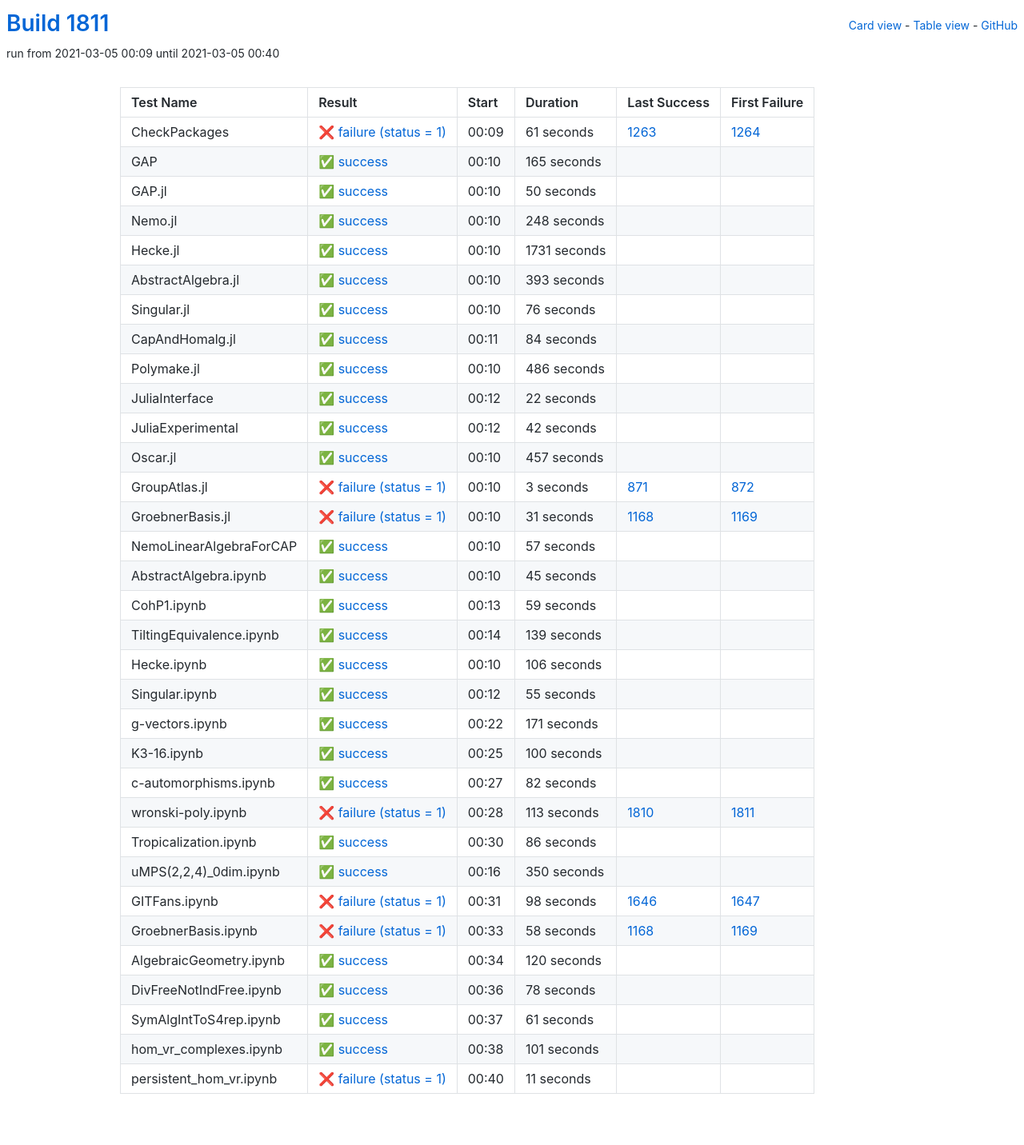
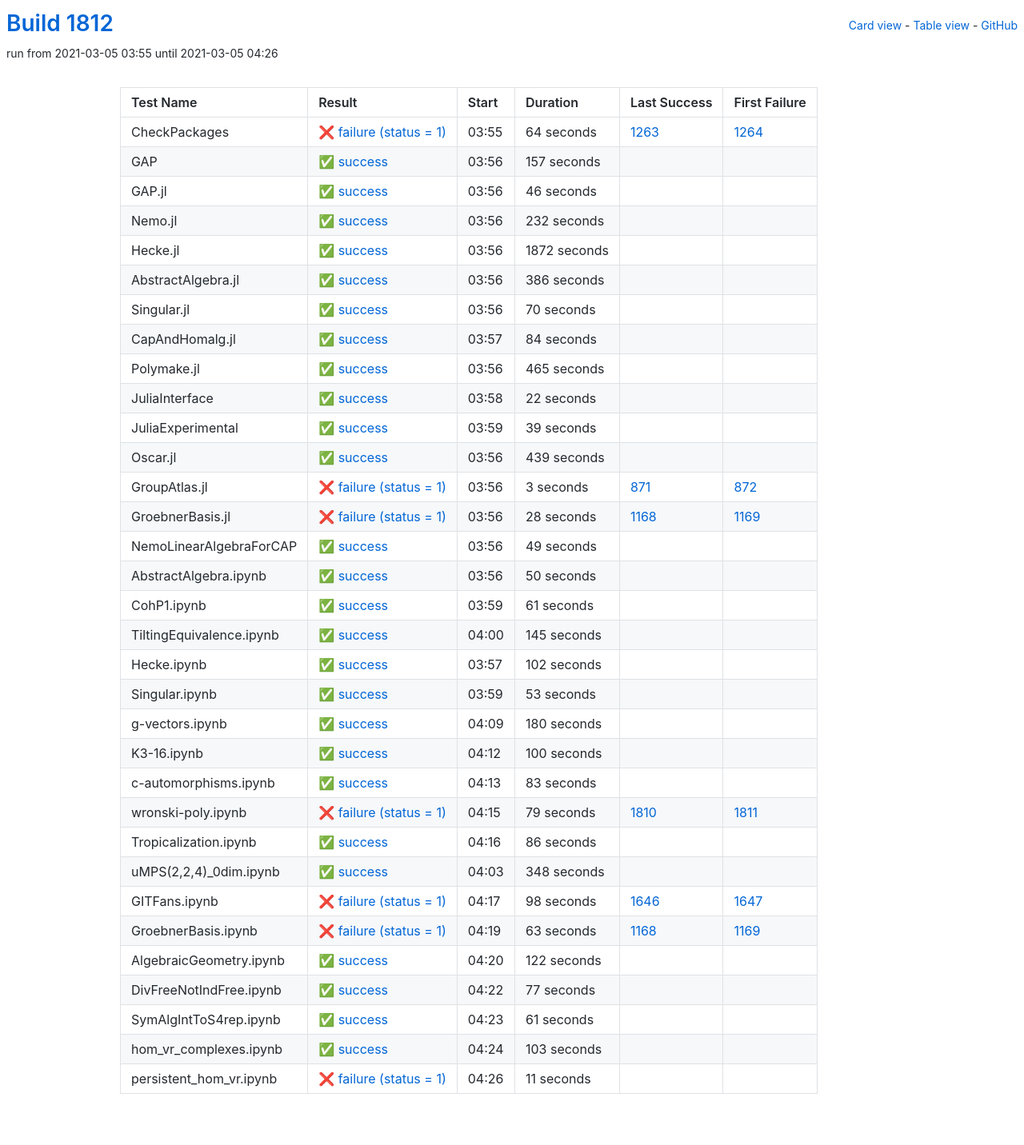
Before and after one commit to oscar-system/oscar-ci-status-stable, a Jekyll site: the page built from table.html, in a window 1280 px wide. Shown: the whole page at 80% size. Built offline with Jekyll 4.4.1, drawn with Linux system fonts in a browser that asks for light colours.

Commit message:
Build #1812

```diff
--- a/_data/ci.yml
+++ b/_data/ci.yml
@@ -1,6 +1,6 @@
 ---
-build: 1811
-build_url: https://oscarci.mathematik.uni-kl.de/job/oscar-stable/1811/
+build: 1812
+build_url: https://oscarci.mathematik.uni-kl.de/job/oscar-stable/1812/
 job: oscar-stable
 organization: oscar-system
 repo: oscar-ci-status-stable
@@ -8,92 +8,92 @@ repourl: https://github.com/oscar-system/oscar-ci-status-stable
 tests:
 - name: CheckPackages
   id: checkpackages
-  log: https://oscarci.mathematik.uni-kl.de/job/oscar-stable/1811/artifact/logs/build-1811/CheckPackages.log
-  start: 2021-03-05 00:09
+  log: https://oscarci.mathematik.uni-kl.de/job/oscar-stable/1812/artifact/logs/build-1812/CheckPackages.log
+  start: 2021-03-05 03:55
   success: false
   exitcode: 1
   status: failure
-  duration: 61
+  duration: 64
   last_success: 1263
   last_success_url: https://oscarci.mathematik.uni-kl.de/job/oscar-stable/1263/
   first_failure: 1264
   first_failure_url: https://oscarci.mathematik.uni-kl.de/job/oscar-stable/1264/
 - name: GAP
   id: gap
-  log: https://oscarci.mathematik.uni-kl.de/job/oscar-stable/1811/artifact/logs/build-1811/GAP.log
-  start: 2021-03-05 00:10
+  log: https://oscarci.mathematik.uni-kl.de/job/oscar-stable/1812/artifact/logs/build-1812/GAP.log
+  start: 2021-03-05 03:56
   success: true
   exitcode: 0
   status: success
-  duration: 165
+  duration: 157
   last_success: false
   last_success_url:
   first_failure: false
   first_failure_url:
 - name: GAP.jl
   id: gap-jl
-  log: https://oscarci.mathematik.uni-kl.de/job/oscar-stable/1811/artifact/logs/build-1811/GAP.jl.log
-  start: 2021-03-05 00:10
+  log: https://oscarci.mathematik.uni-kl.de/job/oscar-stable/1812/artifact/logs/build-1812/GAP.jl.log
+  start: 2021-03-05 03:56
   success: true
   exitcode: 0
   status: success
-  duration: 50
+  duration: 46
   last_success: false
   last_success_url:
   first_failure: false
   first_failure_url:
 - name: Nemo.jl
   id: nemo-jl
-  log: https://oscarci.mathematik.uni-kl.de/job/oscar-stable/1811/artifact/logs/build-1811/Nemo.jl.log
-  start: 2021-03-05 00:10
+  log: https://oscarci.mathematik.uni-kl.de/job/oscar-stable/1812/artifact/logs/build-1812/Nemo.jl.log
+  start: 2021-03-05 03:56
   success: true
   exitcode: 0
   status: success
-  duration: 248
+  duration: 232
   last_success: false
   last_success_url:
   first_failure: false
   first_failure_url:
 - name: Hecke.jl
   id: hecke-jl
-  log: https://oscarci.mathematik.uni-kl.de/job/oscar-stable/1811/artifact/logs/build-1811/Hecke.jl.log
-  start: 2021-03-05 00:10
+  log: https://oscarci.mathematik.uni-kl.de/job/oscar-stable/1812/artifact/logs/build-1812/Hecke.jl.log
+  start: 2021-03-05 03:56
   success: true
   exitcode: 0
   status: success
-  duration: 1731
+  duration: 1872
   last_success: false
   last_success_url:
   first_failure: false
   first_failure_url:
 - name: AbstractAlgebra.jl
   id: abstractalgebra-jl
-  log: https://oscarci.mathematik.uni-kl.de/job/oscar-stable/1811/artifact/logs/build-1811/AbstractAlgebra.jl.log
-  start: 2021-03-05 00:10
+  log: https://oscarci.mathematik.uni-kl.de/job/oscar-stable/1812/artifact/logs/build-1812/AbstractAlgebra.jl.log
+  start: 2021-03-05 03:56
   success: true
   exitcode: 0
   status: success
-  duration: 393
+  duration: 386
   last_success: false
   last_success_url:
   first_failure: false
   first_failure_url:
 - name: Singular.jl
   id: singular-jl
-  log: https://oscarci.mathematik.uni-kl.de/job/oscar-stable/1811/artifact/logs/build-1811/Singular.jl.log
-  start: 2021-03-05 00:10
+  log: https://oscarci.mathematik.uni-kl.de/job/oscar-stable/1812/artifact/logs/build-1812/Singular.jl.log
+  start: 2021-03-05 03:56
   success: true
   exitcode: 0
   status: success
-  duration: 76
+  duration: 70
   last_success: false
   last_success_url:
   first_failure: false
   first_failure_url:
 - name: CapAndHomalg.jl
   id: capandhomalg-jl
-  log: https://oscarci.mathematik.uni-kl.de/job/oscar-stable/1811/artifact/logs/build-1811/CapAndHomalg.jl.log
-  start: 2021-03-05 00:11
+  log: https://oscarci.mathematik.uni-kl.de/job/oscar-stable/1812/artifact/logs/build-1812/CapAndHomalg.jl.log
+  start: 2021-03-05 03:57
   success: true
   exitcode: 0
   status: success
@@ -104,20 +104,20 @@ tests:
   first_failure_url:
 - name: Polymake.jl
   id: polymake-jl
-  log: https://oscarci.mathematik.uni-kl.de/job/oscar-stable/1811/artifact/logs/build-1811/Polymake.jl.log
-  start: 2021-03-05 00:10
+  log: https://oscarci.mathematik.uni-kl.de/job/oscar-stable/1812/artifact/logs/build-1812/Polymake.jl.log
+  start: 2021-03-05 03:56
   success: true
   exitcode: 0
   status: success
-  duration: 486
+  duration: 465
   last_success: false
   last_success_url:
   first_failure: false
   first_failure_url:
 - name: JuliaInterface
   id: juliainterface
-  log: https://oscarci.mathematik.uni-kl.de/job/oscar-stable/1811/artifact/logs/build-1811/JuliaInterface.log
-  start: 2021-03-05 00:12
+  log: https://oscarci.mathematik.uni-kl.de/job/oscar-stable/1812/artifact/logs/build-1812/JuliaInterface.log
+  start: 2021-03-05 03:58
   success: true
   exitcode: 0
   status: success
@@ -128,32 +128,32 @@ tests:
   first_failure_url:
 - name: JuliaExperimental
   id: juliaexperimental
-  log: https://oscarci.mathematik.uni-kl.de/job/oscar-stable/1811/artifact/logs/build-1811/JuliaExperimental.log
-  start: 2021-03-05 00:12
+  log: https://oscarci.mathematik.uni-kl.de/job/oscar-stable/1812/artifact/logs/build-1812/JuliaExperimental.log
+  start: 2021-03-05 03:59
   success: true
   exitcode: 0
   status: success
-  duration: 42
+  duration: 39
   last_success: false
   last_success_url:
   first_failure: false
   first_failure_url:
 - name: Oscar.jl
   id: oscar-jl
-  log: https://oscarci.mathematik.uni-kl.de/job/oscar-stable/1811/artifact/logs/build-1811/Oscar.jl.log
-  start: 2021-03-05 00:10
+  log: https://oscarci.mathematik.uni-kl.de/job/oscar-stable/1812/artifact/logs/build-1812/Oscar.jl.log
+  start: 2021-03-05 03:56
   success: true
   exitcode: 0
   status: success
-  duration: 457
+  duration: 439
   last_success: false
   last_success_url:
   first_failure: false
   first_failure_url:
 - name: GroupAtlas.jl
   id: groupatlas-jl
-  log: https://oscarci.mathematik.uni-kl.de/job/oscar-stable/1811/artifact/logs/build-1811/GroupAtlas.jl.log
-  start: 2021-03-05 00:10
+  log: https://oscarci.mathematik.uni-kl.de/job/oscar-stable/1812/artifact/logs/build-1812/GroupAtlas.jl.log
+  start: 2021-03-05 03:56
   success: false
   exitcode: 1
   status: failure
@@ -164,104 +164,104 @@ tests:
   first_failure_url: https://oscarci.mathematik.uni-kl.de/job/oscar-stable/872/
 - name: GroebnerBasis.jl
   id: groebnerbasis-jl
-  log: https://oscarci.mathematik.uni-kl.de/job/oscar-stable/1811/artifact/logs/build-1811/GroebnerBasis.jl.log
-  start: 2021-03-05 00:10
+  log: https://oscarci.mathematik.uni-kl.de/job/oscar-stable/1812/artifact/logs/build-1812/GroebnerBasis.jl.log
+  start: 2021-03-05 03:56
   success: false
   exitcode: 1
   status: failure
-  duration: 31
+  duration: 28
   last_success: 1168
   last_success_url: https://oscarci.mathematik.uni-kl.de/job/oscar-stable/1168/
   first_failure: 1169
   first_failure_url: https://oscarci.mathematik.uni-kl.de/job/oscar-stable/1169/
 - name: NemoLinearAlgebraForCAP
   id: nemolinearalgebraforcap
-  log: https://oscarci.mathematik.uni-kl.de/job/oscar-stable/1811/artifact/logs/build-1811/NemoLinearAlgebraForCAP.log
-  start: 2021-03-05 00:10
+  log: https://oscarci.mathematik.uni-kl.de/job/oscar-stable/1812/artifact/logs/build-1812/NemoLinearAlgebraForCAP.log
+  start: 2021-03-05 03:56
   success: true
   exitcode: 0
   status: success
-  duration: 57
+  duration: 49
   last_success: false
   last_success_url:
   first_failure: false
   first_failure_url:
 - name: AbstractAlgebra.ipynb
   id: abstractalgebra-ipynb
-  log: https://oscarci.mathematik.uni-kl.de/job/oscar-stable/1811/artifact/logs/build-1811/AbstractAlgebra.ipynb.log
-  start: 2021-03-05 00:10
+  log: https://oscarci.mathematik.uni-kl.de/job/oscar-stable/1812/artifact/logs/build-1812/AbstractAlgebra.ipynb.log
+  start: 2021-03-05 03:56
   success: true
   exitcode: 0
   status: success
-  duration: 45
+  duration: 50
   last_success: false
   last_success_url:
   first_failure: false
   first_failure_url:
 - name: CohP1.ipynb
   id: cohp1-ipynb
-  log: https://oscarci.mathematik.uni-kl.de/job/oscar-stable/1811/artifact/logs/build-1811/CohP1.ipynb.log
-  start: 2021-03-05 00:13
+  log: https://oscarci.mathematik.uni-kl.de/job/oscar-stable/1812/artifact/logs/build-1812/CohP1.ipynb.log
+  start: 2021-03-05 03:59
   success: true
   exitcode: 0
   status: success
-  duration: 59
+  duration: 61
   last_success: false
   last_success_url:
   first_failure: false
   first_failure_url:
 - name: TiltingEquivalence.ipynb
   id: tiltingequivalence-ipynb
-  log: https://oscarci.mathematik.uni-kl.de/job/oscar-stable/1811/artifact/logs/build-1811/TiltingEquivalence.ipynb.log
-  start: 2021-03-05 00:14
+  log: https://oscarci.mathematik.uni-kl.de/job/oscar-stable/1812/artifact/logs/build-1812/TiltingEquivalence.ipynb.log
+  start: 2021-03-05 04:00
   success: true
   exitcode: 0
   status: success
-  duration: 139
+  duration: 145
   last_success: false
   last_success_url:
   first_failure: false
   first_failure_url:
 - name: Hecke.ipynb
   id: hecke-ipynb
-  log: https://oscarci.mathematik.uni-kl.de/job/oscar-stable/1811/artifact/logs/build-1811/Hecke.ipynb.log
-  start: 2021-03-05 00:10
+  log: https://oscarci.mathematik.uni-kl.de/job/oscar-stable/1812/artifact/logs/build-1812/Hecke.ipynb.log
+  start: 2021-03-05 03:57
   success: true
   exitcode: 0
   status: success
-  duration: 106
+  duration: 102
   last_success: false
   last_success_url:
   first_failure: false
   first_failure_url:
 - name: Singular.ipynb
   id: singular-ipynb
-  log: https://oscarci.mathematik.uni-kl.de/job/oscar-stable/1811/artifact/logs/build-1811/Singular.ipynb.log
-  start: 2021-03-05 00:12
+  log: https://oscarci.mathematik.uni-kl.de/job/oscar-stable/1812/artifact/logs/build-1812/Singular.ipynb.log
+  start: 2021-03-05 03:59
   success: true
   exitcode: 0
   status: success
-  duration: 55
+  duration: 53
   last_success: false
   last_success_url:
   first_failure: false
   first_failure_url:
 - name: g-vectors.ipynb
   id: g-vectors-ipynb
-  log: https://oscarci.mathematik.uni-kl.de/job/oscar-stable/1811/artifact/logs/build-1811/g-vectors.ipynb.log
-  start: 2021-03-05 00:22
+  log: https://oscarci.mathematik.uni-kl.de/job/oscar-stable/1812/artifact/logs/build-1812/g-vectors.ipynb.log
+  start: 2021-03-05 04:09
   success: true
   exitcode: 0
   status: success
-  duration: 171
+  duration: 180
   last_success: false
   last_success_url:
   first_failure: false
   first_failure_url:
 - name: K3-16.ipynb
   id: k3-16-ipynb
-  log: https://oscarci.mathematik.uni-kl.de/job/oscar-stable/1811/artifact/logs/build-1811/K3-16.ipynb.log
-  start: 2021-03-05 00:25
+  log: https://oscarci.mathematik.uni-kl.de/job/oscar-stable/1812/artifact/logs/build-1812/K3-16.ipynb.log
+  start: 2021-03-05 04:12
   success: true
   exitcode: 0
   status: success
@@ -272,32 +272,32 @@ tests:
   first_failure_url:
 - name: c-automorphisms.ipynb
   id: c-automorphisms-ipynb
-  log: https://oscarci.mathematik.uni-kl.de/job/oscar-stable/1811/artifact/logs/build-1811/c-automorphisms.ipynb.log
-  start: 2021-03-05 00:27
+  log: https://oscarci.mathematik.uni-kl.de/job/oscar-stable/1812/artifact/logs/build-1812/c-automorphisms.ipynb.log
+  start: 2021-03-05 04:13
   success: true
   exitcode: 0
   status: success
-  duration: 82
+  duration: 83
   last_success: false
   last_success_url:
   first_failure: false
   first_failure_url:
 - name: wronski-poly.ipynb
   id: wronski-poly-ipynb
-  log: https://oscarci.mathematik.uni-kl.de/job/oscar-stable/1811/artifact/logs/build-1811/wronski-poly.ipynb.log
-  start: 2021-03-05 00:28
+  log: https://oscarci.mathematik.uni-kl.de/job/oscar-stable/1812/artifact/logs/build-1812/wronski-poly.ipynb.log
+  start: 2021-03-05 04:15
   success: false
   exitcode: 1
   status: failure
-  duration: 113
+  duration: 79
   last_success: 1810
   last_success_url: https://oscarci.mathematik.uni-kl.de/job/oscar-stable/1810/
   first_failure: 1811
   first_failure_url: https://oscarci.mathematik.uni-kl.de/job/oscar-stable/1811/
 - name: Tropicalization.ipynb
   id: tropicalization-ipynb
-  log: https://oscarci.mathematik.uni-kl.de/job/oscar-stable/1811/artifact/logs/build-1811/Tropicalization.ipynb.log
-  start: 2021-03-05 00:30
+  log: https://oscarci.mathematik.uni-kl.de/job/oscar-stable/1812/artifact/logs/build-1812/Tropicalization.ipynb.log
+  start: 2021-03-05 04:16
   success: true
   exitcode: 0
   status: success
@@ -308,20 +308,20 @@ tests:
   first_failure_url:
 - name: uMPS(2,2,4)_0dim.ipynb
   id: umps-2-2-4-0dim-ipynb
-  log: https://oscarci.mathematik.uni-kl.de/job/oscar-stable/1811/artifact/logs/build-1811/uMPS-2-2-4-_0dim.ipynb.log
-  start: 2021-03-05 00:16
+  log: https://oscarci.mathematik.uni-kl.de/job/oscar-stable/1812/artifact/logs/build-1812/uMPS-2-2-4-_0dim.ipynb.log
+  start: 2021-03-05 04:03
   success: true
   exitcode: 0
   status: success
-  duration: 350
+  duration: 348
   last_success: false
   last_success_url:
   first_failure: false
   first_failure_url:
 - name: GITFans.ipynb
   id: gitfans-ipynb
-  log: https://oscarci.mathematik.uni-kl.de/job/oscar-stable/1811/artifact/logs/build-1811/GITFans.ipynb.log
-  start: 2021-03-05 00:31
+  log: https://oscarci.mathematik.uni-kl.de/job/oscar-stable/1812/artifact/logs/build-1812/GITFans.ipynb.log
+  start: 2021-03-05 04:17
   success: false
   exitcode: 1
   status: failure
@@ -332,44 +332,44 @@ tests:
   first_failure_url: https://oscarci.mathematik.uni-kl.de/job/oscar-stable/1647/
 - name: GroebnerBasis.ipynb
   id: groebnerbasis-ipynb
-  log: https://oscarci.mathematik.uni-kl.de/job/oscar-stable/1811/artifact/logs/build-1811/GroebnerBasis.ipynb.log
-  start: 2021-03-05 00:33
+  log: https://oscarci.mathematik.uni-kl.de/job/oscar-stable/1812/artifact/logs/build-1812/GroebnerBasis.ipynb.log
+  start: 2021-03-05 04:19
   success: false
   exitcode: 1
   status: failure
-  duration: 58
+  duration: 63
   last_success: 1168
   last_success_url: https://oscarci.mathematik.uni-kl.de/job/oscar-stable/1168/
   first_failure: 1169
   first_failure_url: https://oscarci.mathematik.uni-kl.de/job/oscar-stable/1169/
 - name: AlgebraicGeometry.ipynb
   id: algebraicgeometry-ipynb
-  log: https://oscarci.mathematik.uni-kl.de/job/oscar-stable/1811/artifact/logs/build-1811/AlgebraicGeometry.ipynb.log
-  start: 2021-03-05 00:34
+  log: https://oscarci.mathematik.uni-kl.de/job/oscar-stable/1812/artifact/logs/build-1812/AlgebraicGeometry.ipynb.log
+  start: 2021-03-05 04:20
   success: true
   exitcode: 0
   status: success
-  duration: 120
+  duration: 122
   last_success: false
   last_success_url:
   first_failure: false
   first_failure_url:
 - name: DivFreeNotIndFree.ipynb
   id: divfreenotindfree-ipynb
-  log: https://oscarci.mathematik.uni-kl.de/job/oscar-stable/1811/artifact/logs/build-1811/DivFreeNotIndFree.ipynb.log
-  start: 2021-03-05 00:36
+  log: https://oscarci.mathematik.uni-kl.de/job/oscar-stable/1812/artifact/logs/build-1812/DivFreeNotIndFree.ipynb.log
+  start: 2021-03-05 04:22
   success: true
   exitcode: 0
   status: success
-  duration: 78
+  duration: 77
   last_success: false
   last_success_url:
   first_failure: false
   first_failure_url:
 - name: SymAlgIntToS4rep.ipynb
   id: symalginttos4rep-ipynb
-  log: https://oscarci.mathematik.uni-kl.de/job/oscar-stable/1811/artifact/logs/build-1811/SymAlgIntToS4rep.ipynb.log
-  start: 2021-03-05 00:37
+  log: https://oscarci.mathematik.uni-kl.de/job/oscar-stable/1812/artifact/logs/build-1812/SymAlgIntToS4rep.ipynb.log
+  start: 2021-03-05 04:23
   success: true
   exitcode: 0
   status: success
@@ -380,20 +380,20 @@ tests:
   first_failure_url:
 - name: hom_vr_complexes.ipynb
   id: hom-vr-complexes-ipynb
-  log: https://oscarci.mathematik.uni-kl.de/job/oscar-stable/1811/artifact/logs/build-1811/hom_vr_complexes.ipynb.log
-  start: 2021-03-05 00:38
+  log: https://oscarci.mathematik.uni-kl.de/job/oscar-stable/1812/artifact/logs/build-1812/hom_vr_complexes.ipynb.log
+  start: 2021-03-05 04:24
   success: true
   exitcode: 0
   status: success
-  duration: 101
+  duration: 103
   last_success: false
   last_success_url:
   first_failure: false
   first_failure_url:
 - name: persistent_hom_vr.ipynb
   id: persistent-hom-vr-ipynb
-  log: https://oscarci.mathematik.uni-kl.de/job/oscar-stable/1811/artifact/logs/build-1811/persistent_hom_vr.ipynb.log
-  start: 2021-03-05 00:40
+  log: https://oscarci.mathematik.uni-kl.de/job/oscar-stable/1812/artifact/logs/build-1812/persistent_hom_vr.ipynb.log
+  start: 2021-03-05 04:26
   success: false
   exitcode: 1
   status: failure
```
Also changed, not shown: README.md.
